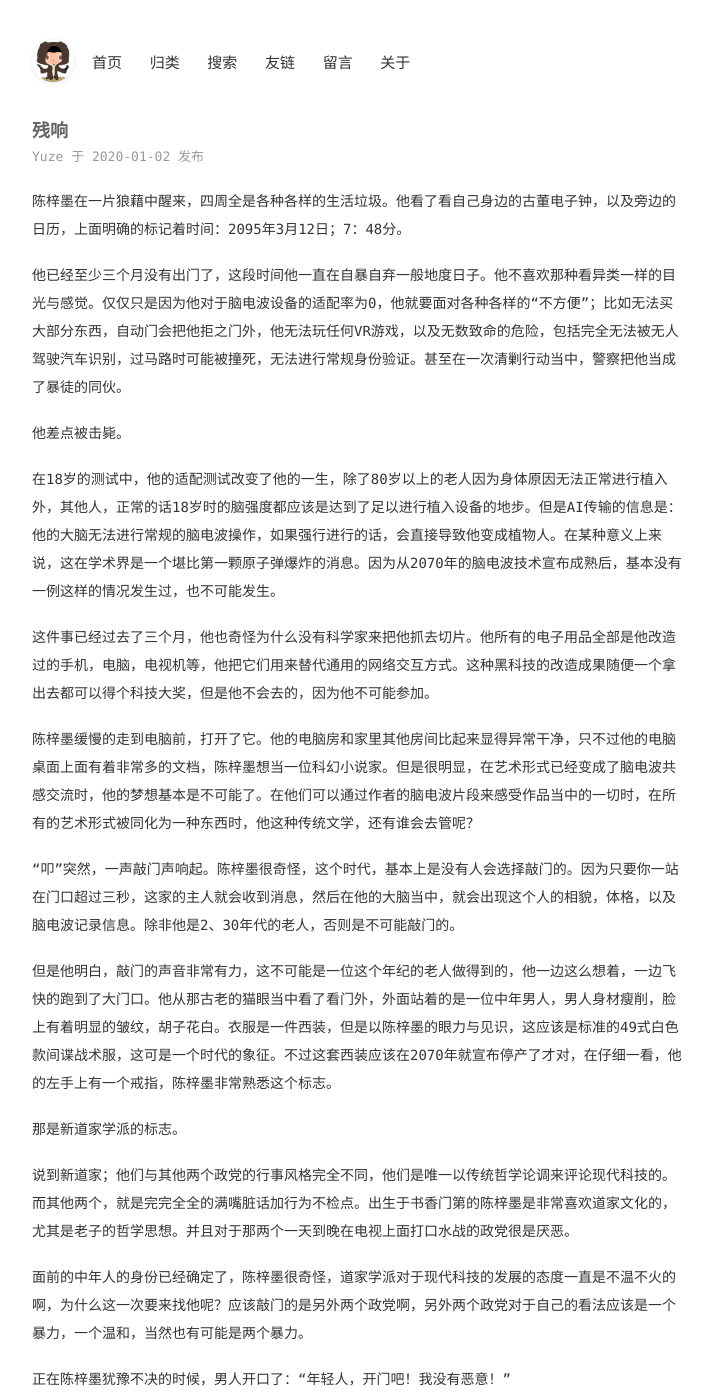
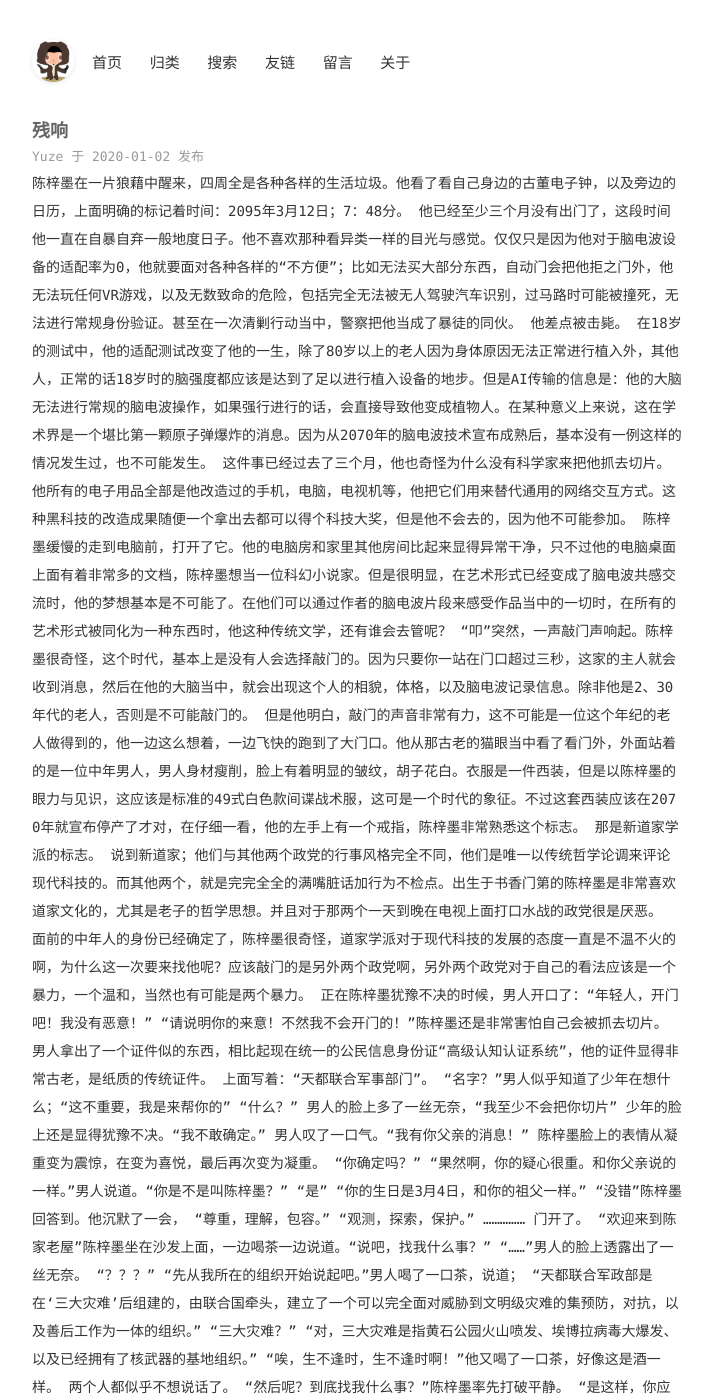
Before and after one commit to Rkgoange/Yuze, a Jekyll site: the page built from _posts/2020-1-2-theme-science fiction.md, in a window 1280 px wide and 1400 px high. Shown: the whole window, without its empty margins (282-995 px from the left). Built offline with Jekyll 4.4.1, drawn with Linux system fonts in a browser that asks for light colours; comment, search, counter and statistics services are not loaded; some of the changed text lies outside the part shown.

Commit message:
Update 2020-1-2-theme-science fiction.md

```diff
--- a/_posts/2020-1-2-theme-science fiction.md
+++ b/_posts/2020-1-2-theme-science fiction.md
@@ -3,7 +3,7 @@ layout: mypost
 title: 残响
 categories: [science fiction]
 ---
-陈梓墨在一片狼藉中醒来，四周全是各种各样的生活垃圾。他看了看自己身边的古董电子钟，以及旁边的日历，上面明确的标记着时间：2095年3月12日；7：48分。
+<font face="Consolas">陈梓墨在一片狼藉中醒来，四周全是各种各样的生活垃圾。他看了看自己身边的古董电子钟，以及旁边的日历，上面明确的标记着时间：2095年3月12日；7：48分。
 
 他已经至少三个月没有出门了，这段时间他一直在自暴自弃一般地度日子。他不喜欢那种看异类一样的目光与感觉。仅仅只是因为他对于脑电波设备的适配率为0，他就要面对各种各样的“不方便”；比如无法买大部分东西，自动门会把他拒之门外，他无法玩任何VR游戏，以及无数致命的危险，包括完全无法被无人驾驶汽车识别，过马路时可能被撞死，无法进行常规身份验证。甚至在一次清剿行动当中，警察把他当成了暴徒的同伙。
 
@@ -179,4 +179,4 @@ categories: [science fiction]
 
 “就是因为这样，我害怕你也把我当成异类和怪胎，害怕我的最后一个亲人就这样抛弃我……”少年用手背挡住了自己的脸。
 
-“没事的，没事。”少女安慰着他。
+“没事的，没事。”少女安慰着他。</font>
```
